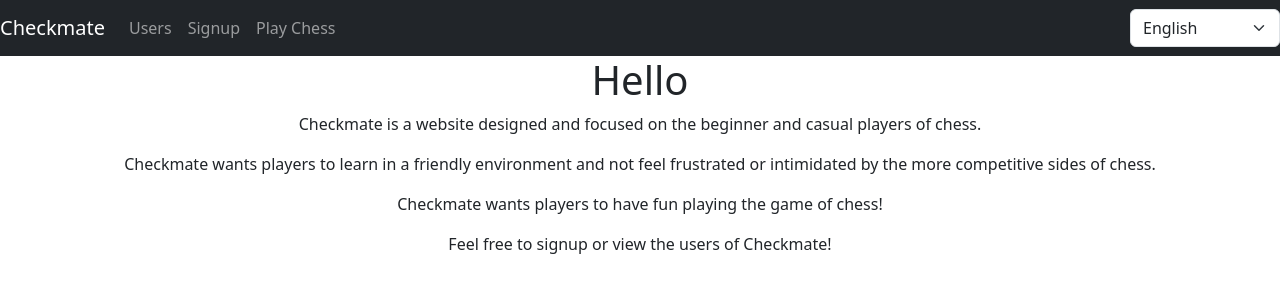
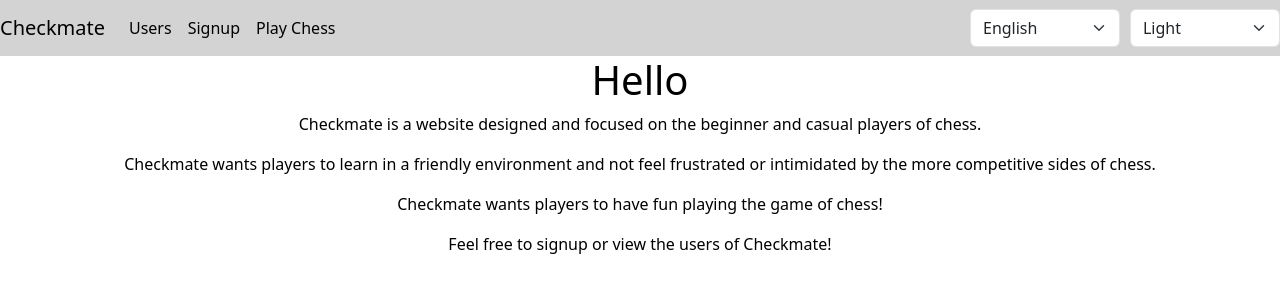
Before and after one commit to EECS3311F24/Checkmate, a React (Vite) app in the folder src/frontend/: page / in a window 1280 px wide. Shown: the top 300 px of the page. Built offline with nearby package versions, Linux system fonts and the light colour scheme.

Commit message:
Task 08 - Added ThemeProvider
Modded the web elements to switch themes (light,dark, and solar) based on a dropdown in the header that allows users to customize their experience.

```diff
--- a/src/frontend/src/App.jsx
+++ b/src/frontend/src/App.jsx
@@ -6,11 +6,13 @@ import UserFormComponent from './components/UserFormComponent'
 import CheckmateHome from './components/CheckmateHome'
 import ChessGame from './components/ChessGameComponent'
 import { LanguageProvider } from './components/LanguageProvider'
+import { ThemeProvider } from './components/ThemeProvider'
 
 function App() {
   return (
     <>
     <BrowserRouter>
+    <ThemeProvider>
     <LanguageProvider>
       <HeaderComponent/>
       <Routes>
@@ -21,6 +23,7 @@ function App() {
         <Route path="/play" element={<ChessGame />}></Route>
       </Routes>
       </LanguageProvider>
+      </ThemeProvider>
     </BrowserRouter>
     </>
   )
--- a/src/frontend/src/components/CheckmateHome.jsx
+++ b/src/frontend/src/components/CheckmateHome.jsx
@@ -1,18 +1,23 @@
-import React from 'react'
+import React from 'react';
 import { getTranslation, useLanguage } from './LanguageProvider';
+import { useTheme } from './ThemeProvider';
 
 const CheckmateHome = () => {
-    const { language, setLanguage } = useLanguage();
+    const { language } = useLanguage();
+    const { theme } = useTheme();
+
+    // Apply different styles for header and paragraph based on the current theme
+    const style = theme === 'dark' ? { color: '#ffffff' } : theme === 'solarized' ? { color: '#add8e6' } : { color: '#000000' };
 
     return (
         <div className='text-center'>
-            <h1>{getTranslation("CheckmateHomeH1",language)}</h1>
-            <p>{getTranslation("CheckmateHomeP1",language)}</p>
-            <p>{getTranslation("CheckmateHomeP2",language)}</p>
-            <p>{getTranslation("CheckmateHomeP3",language)}</p>
-            <p>{getTranslation("CheckmateHomeP4",language)}</p>
+            <h1 style={style}>{getTranslation("CheckmateHomeH1", language)}</h1>
+            <p style={style}>{getTranslation("CheckmateHomeP1", language)}</p>
+            <p style={style}>{getTranslation("CheckmateHomeP2", language)}</p>
+            <p style={style}>{getTranslation("CheckmateHomeP3", language)}</p>
+            <p style={style}>{getTranslation("CheckmateHomeP4", language)}</p>
         </div>
-    )
-}
+    );
+};
 
-export default CheckmateHome
+export default CheckmateHome;
--- a/src/frontend/src/components/HeaderComponent.jsx
+++ b/src/frontend/src/components/HeaderComponent.jsx
@@ -1,30 +1,50 @@
-import React from 'react'
+import React, { useEffect } from 'react';
 import { Col, Row, Button, Form, Nav, Navbar } from 'react-bootstrap';
 import { getTranslation, useLanguage } from './LanguageProvider';
+import { useTheme } from './ThemeProvider';
 
 const HeaderComponent = () => {
   const { language, setLanguage } = useLanguage();
+  const { theme, setTheme } = useTheme();
+
+  // Apply different styles for header and nav links based on the current theme
+  const headerStyle = theme === 'dark' ? { color: '#ffffff' } : theme === 'solarized' ? { color: '#ffffff' } : { color: '#000000' };
+
+  // Update the background color of the website based on the current theme
+  useEffect(() => {
+    document.body.style.backgroundColor = theme === 'dark' ? '#121212' : theme === 'solarized' ? '#fdf6e3' : '#ffffff';
+  }, [theme]);
 
   return (
-    <Navbar className="navbar navbar-dark bg-dark justify-content-between">
-      <Navbar.Brand href="/">Checkmate</Navbar.Brand>
+    <Navbar className="navbar justify-content-between" style={{ backgroundColor: theme === 'dark' ? '#333333' : theme === 'solarized' ? '#20b2aa' : '#d3d3d3' }}>
+      <Navbar.Brand href="/" style={headerStyle}>Checkmate</Navbar.Brand>
       <Navbar.Toggle aria-controls="basic-navbar-nav" />
       <Navbar.Collapse id="basic-navbar-nav">
         <Nav className="me-auto">
-          <Nav.Link href="/users">{getTranslation("HeaderComponentUsers", language)}</Nav.Link>
-          <Nav.Link href="/signup">{getTranslation("HeaderComponentSignup", language)}</Nav.Link>
-          <Nav.Link href="/play">{getTranslation("HeaderComponentPlayChess", language)}</Nav.Link>
+          <Nav.Link href="/users" style={headerStyle}>{getTranslation("HeaderComponentUsers", language)}</Nav.Link>
+          <Nav.Link href="/signup" style={headerStyle}>{getTranslation("HeaderComponentSignup", language)}</Nav.Link>
+          <Nav.Link href="/play" style={headerStyle}>{getTranslation("HeaderComponentPlayChess", language)}</Nav.Link>
         </Nav>
+        <div className="d-flex ms-auto" style={{ gap: '10px' }}>
           <Form.Select
             value={language}
             onChange={(e) => setLanguage(e.target.value)}
-          className="ms-auto"
             style={{ width: '150px' }}
           >
             <option value="en">English</option>
             <option value="fn">Français</option>
             <option value="es">Español</option>
           </Form.Select>
+          <Form.Select
+            value={theme}
+            onChange={(e) => setTheme(e.target.value)}
+            style={{ width: '150px' }}
+          >
+            <option value="light">Light</option>
+            <option value="dark">Dark</option>
+            <option value="solarized">Solarized</option>
+          </Form.Select>
+        </div>
       </Navbar.Collapse>
     </Navbar>
   );
--- a/src/frontend/src/components/ListUserComponent.jsx
+++ b/src/frontend/src/components/ListUserComponent.jsx
@@ -1,57 +1,70 @@
-import React, {useEffect, useState} from 'react'
+import React, { useEffect, useState } from 'react';
 import { useNavigate } from 'react-router-dom';
-import { deleteUser, listUsers } from '../services/UserService'
+import { deleteUser, listUsers } from '../services/UserService';
 import { getTranslation, useLanguage } from './LanguageProvider';
+import { useTheme } from './ThemeProvider';
 
 const ListUserComponent = () => {
-    const { language, setLanguage } = useLanguage();
-    const [users, setUsers] = useState([])
+    const { language } = useLanguage();
+    const { theme } = useTheme();
+    const [users, setUsers] = useState([]);
+
     useEffect(() => {
         getAllUsers();
-    }, [])
+    }, []);
+
+    useEffect(() => {
+        // Update the background color of the website based on the current theme
+        document.body.style.backgroundColor = theme === 'dark' ? '#121212' : theme === 'solarized' ? '#fdf6e3' : '#ffffff';
+    }, [theme]);
 
     function getAllUsers() {
         listUsers().then((response) => {
             setUsers(response.data);
         }).catch(error => {
             console.error(error);
-        })
+        });
     }
 
     const navigator = useNavigate();
 
     function editUser(id) {
-        navigator(`/edit-user/${id}`)
+        navigator(`/edit-user/${id}`);
     }
 
     function removeUser(id) {
-        deleteUser(id).then((response) => {getAllUsers()}).catch(error => {console.error(error)})
+        deleteUser(id).then(() => { getAllUsers(); }).catch(error => { console.error(error); });
     }
+
+    // Apply different styles for header, table, and text based on the current theme
+    const headerStyle = theme === 'dark' ? { color: '#ffffff' } : theme === 'solarized' ? { color: '#00008b' } : { color: '#000000' };
+    const tableStyle = theme === 'solarized' ? { backgroundColor: '#f0f8ff', color: '#000000' } : { backgroundColor: '#ffffff', color: '#000000' };
+    const cellStyle = theme === 'solarized' ? { color: '#00008b' } : { color: '#000000' };
 
     return (
         <div className="container text-center">
-            <h2>{getTranslation("ListUserComponentUserList", language)}</h2>
-            <table className='table table-striped table-bordered'>
+            <h2 style={headerStyle}>{getTranslation("ListUserComponentUserList", language)}</h2>
+            <table className='table table-striped table-bordered' style={tableStyle}>
                 <thead>
                     <tr>
-                        <th>{getTranslation("ListUserComponentUserID", language)}</th>
-                        <th>{getTranslation("ListUserComponentUserName", language)}</th>
-                        <th>{getTranslation("ListUserComponentUserEmail", language)}</th>
-                        <th>{getTranslation("ListUserComponentUserDateCreated", language)}</th>
-                        <th>{getTranslation("ListUserComponentActions", language)}</th>
+                        <th style={cellStyle}>{getTranslation("ListUserComponentUserID", language)}</th>
+                        <th style={cellStyle}>{getTranslation("ListUserComponentUserName", language)}</th>
+                        <th style={cellStyle}>{getTranslation("ListUserComponentUserEmail", language)}</th>
+                        <th style={cellStyle}>{getTranslation("ListUserComponentUserDateCreated", language)}</th>
+                        <th style={cellStyle}>{getTranslation("ListUserComponentActions", language)}</th>
                     </tr>
                 </thead>
                 <tbody>
                     {
                         users.map(user =>
-                            <tr key={user.id}>
-                                <td>{user.id}</td>
-                                <td>{user.username}</td>
-                                <td>{user.email}</td>
-                                <td>{user.createdOn}</td>
+                            <tr key={user.id} style={tableStyle}>
+                                <td style={cellStyle}>{user.id}</td>
+                                <td style={cellStyle}>{user.username}</td>
+                                <td style={cellStyle}>{user.email}</td>
+                                <td style={cellStyle}>{user.createdOn}</td>
                                 <td>
                                     <button className='btn btn-info' onClick={() => editUser(user.id)}>{getTranslation("ListUserComponentEdit", language)}</button>
-                                    <button className='btn btn-danger' onClick={() => removeUser(user.id)}style={{marginLeft: '10px'}}>{getTranslation("ListUserComponentDelete", language)}</button>
+                                    <button className='btn btn-danger' onClick={() => removeUser(user.id)} style={{ marginLeft: '10px' }}>{getTranslation("ListUserComponentDelete", language)}</button>
                                 </td>
                             </tr>
                         )
@@ -59,7 +72,7 @@ const ListUserComponent = () => {
                 </tbody>
             </table>
         </div>
-    )
-}
+    );
+};
 
-export default ListUserComponent
+export default ListUserComponent;
--- /dev/null
+++ b/src/frontend/src/components/ThemeProvider.jsx
@@ -0,0 +1,38 @@
+// ThemeProvider.jsx
+import React, { createContext, useState, useContext } from 'react';
+
+// Create a context for theme
+const ThemeContext = createContext();
+
+export const ThemeProvider = ({ children }) => {
+    const [theme, setTheme] = useState('light');
+
+    // Styles for different themes
+    const themes = {
+        light: {
+            backgroundColor: '#ffffff',
+            color: '#000000'
+        },
+        dark: {
+            backgroundColor: '#333333',
+            color: '#ffffff'
+        },
+        solarized: {
+            backgroundColor: '#fdf6e3',
+            color: '#586e75'
+        }
+    };
+
+    const currentStyles = themes[theme];
+
+    return (
+        <ThemeContext.Provider value={{ theme, setTheme, currentStyles }}>
+            {children}
+        </ThemeContext.Provider>
+    );
+};
+
+// Custom hook to use the Theme context
+export const useTheme = () => {
+    return useContext(ThemeContext);
+};
--- a/src/frontend/src/components/UserFormComponent.jsx
+++ b/src/frontend/src/components/UserFormComponent.jsx
@@ -1,69 +1,75 @@
-import React, { useState, useEffect } from 'react'
+import React, { useState, useEffect } from 'react';
 import { createUser, getUser, updateUser } from '../services/UserService';
 import { useNavigate, useParams } from 'react-router-dom';
 import { getTranslation, useLanguage } from './LanguageProvider';
+import { useTheme } from './ThemeProvider';
 
 const UserFormComponent = () => {
-    const { language, setLanguage } = useLanguage();
-    const [username, setUsername] = useState('')
-    const [email, setEmail] = useState('')
+    const { language } = useLanguage();
+    const { theme } = useTheme();
+    const [username, setUsername] = useState('');
+    const [email, setEmail] = useState('');
 
     const { id } = useParams();
 
     const [errors, setErrors] = useState({
         username: '',
         email: ''
-    })
+    });
 
     useEffect(() => {
         if (id) {
             getUser(id).then((response) => {
                 setUsername(response.data.username);
                 setEmail(response.data.email);
-            })
+            });
         }
-    }, [id])
+    }, [id]);
+
+    useEffect(() => {
+        // Update the background color of the website based on the current theme
+        document.body.style.backgroundColor = theme === 'dark' ? '#121212' : theme === 'solarized' ? '#fdf6e3' : '#ffffff';
+    }, [theme]);
 
     const navigator = useNavigate();
-
 
     function saveUser(e) {
         e.preventDefault();
         if (validateForm()) {
-            const user = { username, email }
+            const user = { username, email };
             if (id) {
                 updateUser(id, user).then((response) => {
                     console.log(response.data);
-                    navigator("/users")
+                    navigator("/users");
                 }).catch(error => {
                     console.error(error);
-                })
+                });
             } else {
                 createUser(user).then((response) => {
                     console.log(response.data);
-                    navigator("/users")
+                    navigator("/users");
                 }).catch(error => {
                     console.error(error);
-                })
+                });
             }
         }
     }
 
     function validateForm() {
         let valid = true;
-        const errorsCopy = { ...errors }
+        const errorsCopy = { ...errors };
 
         if (username.trim()) {
             errorsCopy.username = '';
         } else {
-            errorsCopy.username = getTranslation("UserFormComponmentUsernameError", language)
+            errorsCopy.username = getTranslation("UserFormComponmentUsernameError", language);
             valid = false;
         }
 
         if (email.trim()) {
             errorsCopy.email = '';
         } else {
-            errorsCopy.email = getTranslation("UserFormComponmentEmailError", language)
+            errorsCopy.email = getTranslation("UserFormComponmentEmailError", language);
             valid = false;
         }
 
@@ -73,42 +79,47 @@ const UserFormComponent = () => {
 
     function pageTitle() {
         if (id) {
-            return <h2 className='text-center'>{getTranslation("UserFormComponmentEditUser", language)}</h2>
+            return <h2 className='text-center' style={headerStyle}>{getTranslation("UserFormComponmentEditUser", language)}</h2>;
         } else {
-            return <h2 className='text-center'>{getTranslation("UserFormComponmentSignup", language)}</h2>
+            return <h2 className='text-center' style={headerStyle}>{getTranslation("UserFormComponmentSignup", language)}</h2>;
         }
     }
 
+    // Apply different styles for header and form elements based on the current theme
+    const headerStyle = theme === 'dark' ? { color: '#ffffff' } : theme === 'solarized' ? { color: '#00008b' } : { color: '#000000' };
+    const cardStyle = theme === 'dark' ? { backgroundColor: '#333333', color: '#ffffff' } : theme === 'solarized' ? { backgroundColor: '#f0f8ff', color: '#000000' } : { backgroundColor: '#ffffff', color: '#000000' };
+    const inputStyle = theme === 'dark' ? { backgroundColor: '#555555', color: '#ffffff' } : theme === 'solarized' ? { backgroundColor: '#e0ffff', color: '#000000' } : { backgroundColor: '#ffffff', color: '#000000' };
+
     return (
         <div className='container'>
-            <div className='card col-md-6 offset-md-3 offset-md-3'>
+            <div className='card col-md-6 offset-md-3 offset-md-3' style={cardStyle}>
                 {pageTitle()}
                 <div className='card-body'>
                     <form>
                         <div className='form-group mb-2'>
-                            <label className='form-label'>{getTranslation("UserFormComponmentUsername")}</label>
+                            <label className='form-label' style={headerStyle}>{getTranslation("UserFormComponmentUsername")}</label>
                             <input
                                 type="text"
-                                placeholder= {getTranslation("UserFormComponmentUsernamePlaceholder")}
+                                placeholder={getTranslation("UserFormComponmentUsernamePlaceholder")}
                                 name='username'
                                 value={username}
                                 className={`form-control ${errors.username ? 'is-invalid' : ''}`}
+                                style={inputStyle}
                                 onChange={(e) => setUsername(e.target.value)}
-                            >
-                            </input>
+                            />
                             {errors.username && <div className='invalid-feedback'> {errors.username} </div>}
                         </div>
                         <div className='form-group mb-2'>
-                            <label className='form-label'>{getTranslation("UserFormComponmentEmail")}</label>
+                            <label className='form-label' style={headerStyle}>{getTranslation("UserFormComponmentEmail")}</label>
                             <input
                                 type="text"
-                                placeholder= {getTranslation("UserFormComponmentEmailPlaceholder")}
+                                placeholder={getTranslation("UserFormComponmentEmailPlaceholder")}
                                 name='email'
                                 value={email}
                                 className={`form-control ${errors.email ? 'is-invalid' : ''}`}
+                                style={inputStyle}
                                 onChange={(e) => setEmail(e.target.value)}
-                            >
-                            </input>
+                            />
                             {errors.email && <div className='invalid-feedback'> {errors.email} </div>}
                         </div>
                         <button className='btn btn-success' onClick={saveUser}>{getTranslation("UserFormComponmentSubmit")}</button>
@@ -116,7 +127,7 @@ const UserFormComponent = () => {
                 </div>
             </div>
         </div>
-    )
+    );
 }
 
-export default UserFormComponent
+export default UserFormComponent;
```
Lines whose indentation alone changed are shown as unchanged.
